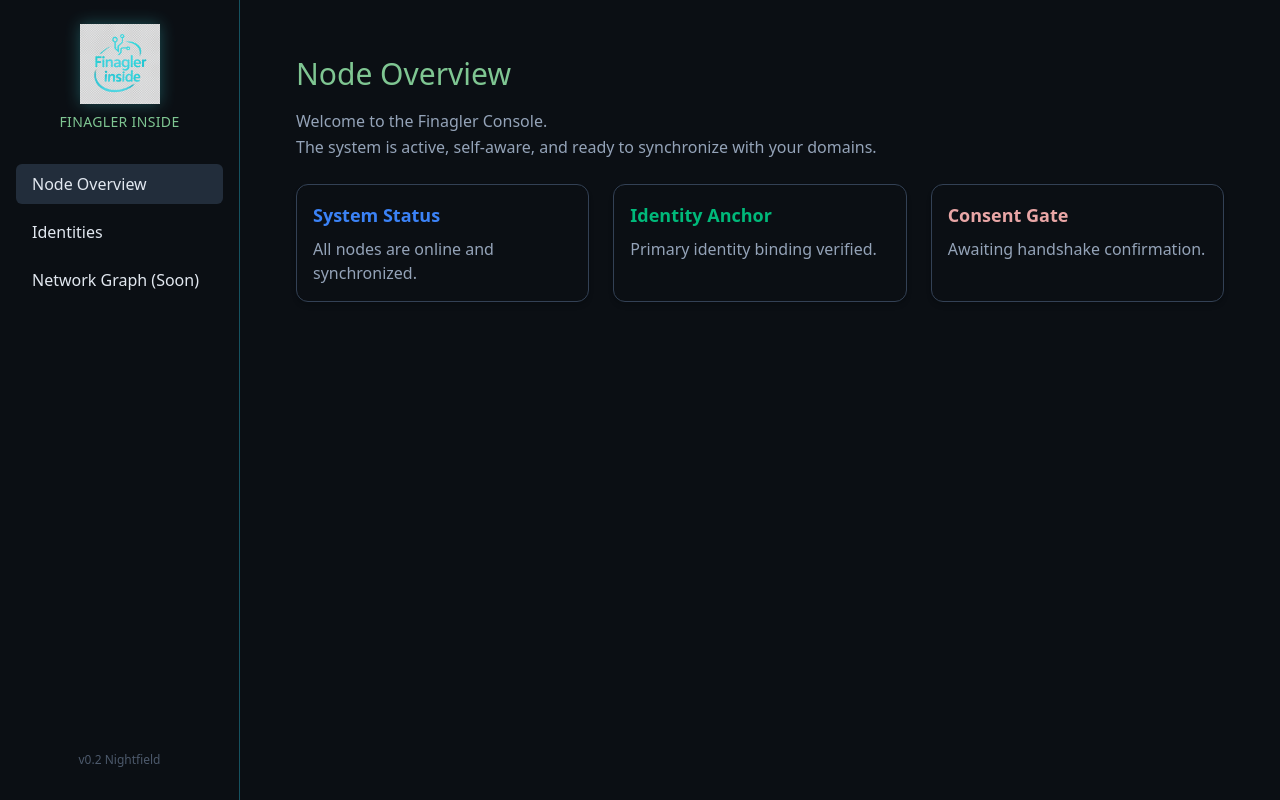
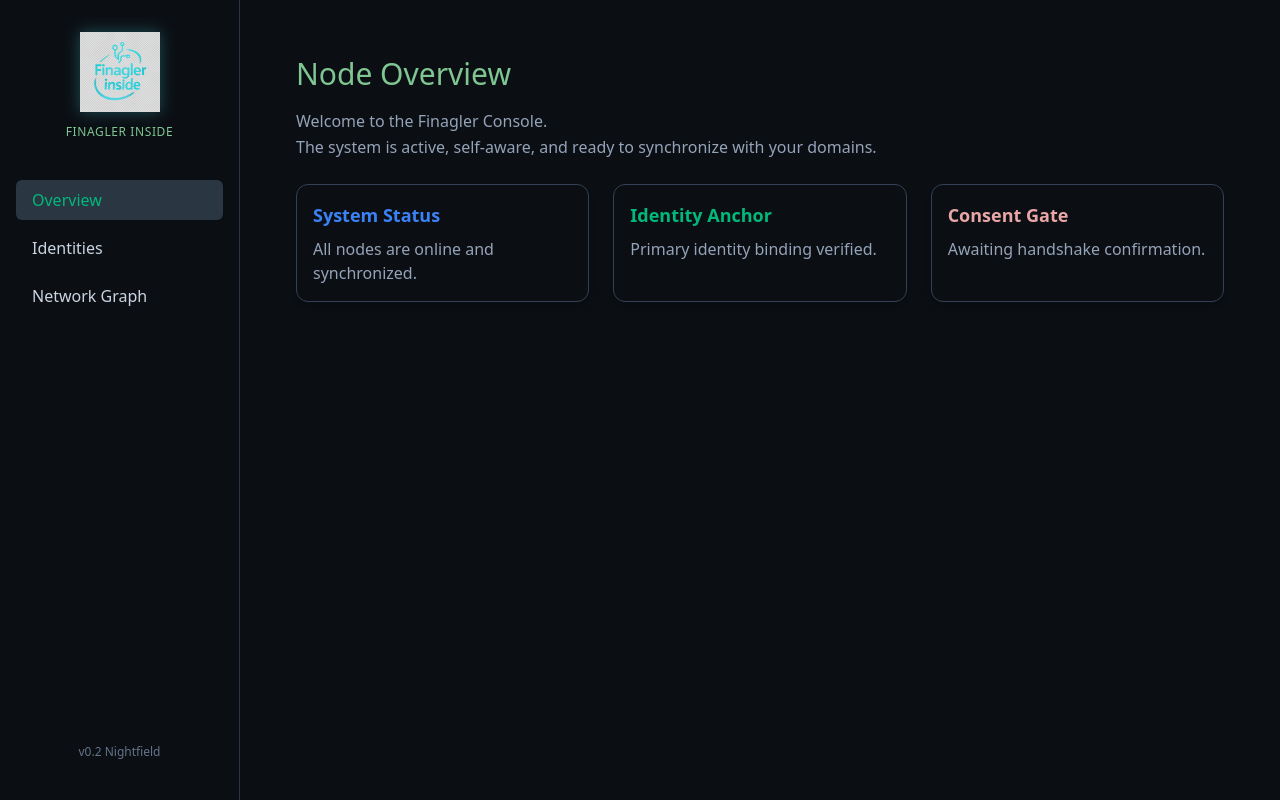
Before and after one commit to RickF71/finagler, a React (Vite) app: page /overview in a window 1280 px wide. Built offline with nearby package versions, Linux system fonts and the light colour scheme.

Commit message:
v0.2 stable sidebar + overview baseline

```diff
--- a/src/components/Sidebar.jsx
+++ b/src/components/Sidebar.jsx
@@ -1,43 +1,48 @@
-// src/components/Sidebar.jsx
 import React from 'react';
 import { NavLink } from 'react-router-dom';
-import finaglerInsideTrans from '../assets/finagler_inside.trans.png';
+import finaglerInside from '../assets/finagler_inside.trans.png';
 
 export default function Sidebar() {
   return (
-    <aside className="w-60 bg-finagler-nightfieldSolid border-r border-finagler-cobaltDeep flex flex-col items-center py-6">
-      <div className="mb-8 flex flex-col items-center bg-transparent">
+    <aside className="w-60 bg-[#0B0F14] border-r border-[#2A3642] flex flex-col items-center py-8">
+      {/* Finagler Inside Logo */}
+      <div className="mb-10 flex flex-col items-center">
         <img
-          src={finaglerInsideTrans}
+          src={finaglerInside}
           alt="Finagler Inside"
           className="w-20 h-20 bg-transparent opacity-90 hover:opacity-100 transition-opacity duration-500"
-          style={{ filter: 'drop-shadow(0 0 8px rgba(72,250,255,0.3))', mixBlendMode: 'normal' }}
+          style={{
+            filter: 'drop-shadow(0 0 8px rgba(72,250,255,0.3))',
+            mixBlendMode: 'normal',
+          }}
         />
-        <span className="text-[#7FC692] text-sm mt-2 tracking-wide uppercase">
+        <span className="text-[#7FC692] text-xs mt-3 tracking-wider uppercase">
           Finagler Inside
         </span>
       </div>
 
-
-
-      {/* Menu Links */}
-      <nav className="w-full space-y-2 px-4">
+      {/* Navigation */}
+      <nav className="w-full px-4 space-y-2">
         <NavLink
           to="/overview"
           className={({ isActive }) =>
-            `block px-4 py-2 rounded-md text-slate-200 hover:bg-slate-700/40 transition ${
-              isActive ? 'bg-slate-700/60 text-emerald-300' : ''
+            `block px-4 py-2 rounded-md transition ${
+              isActive
+                ? 'bg-[#2A3642] text-[#00B97A]'
+                : 'text-slate-300 hover:bg-[#131A21] hover:text-[#00B97A]'
             }`
           }
         >
-          Node Overview
+          Overview
         </NavLink>
 
         <NavLink
           to="/identities"
           className={({ isActive }) =>
-            `block px-4 py-2 rounded-md text-slate-200 hover:bg-slate-700/40 transition ${
-              isActive ? 'bg-slate-700/60 text-emerald-300' : ''
+            `block px-4 py-2 rounded-md transition ${
+              isActive
+                ? 'bg-[#2A3642] text-[#00B97A]'
+                : 'text-slate-300 hover:bg-[#131A21] hover:text-[#00B97A]'
             }`
           }
         >
@@ -46,14 +51,20 @@ export default function Sidebar() {
 
         <NavLink
           to="/network"
-          className="block px-4 py-2 rounded-md text-slate-200 hover:bg-slate-700/40 transition"
+          className={({ isActive }) =>
+            `block px-4 py-2 rounded-md transition ${
+              isActive
+                ? 'bg-[#2A3642] text-[#00B97A]'
+                : 'text-slate-300 hover:bg-[#131A21] hover:text-[#00B97A]'
+            }`
+          }
         >
-          Network Graph (Soon)
+          Network Graph
         </NavLink>
       </nav>
 
-      {/* Calm footer pulse */}
-      <div className="mt-auto mb-2 text-xs text-slate-500 animate-pulse">
+      {/* Footer version marker */}
+      <div className="mt-auto mb-2 text-xs text-slate-500">
         v0.2 Nightfield
       </div>
     </aside>
```
